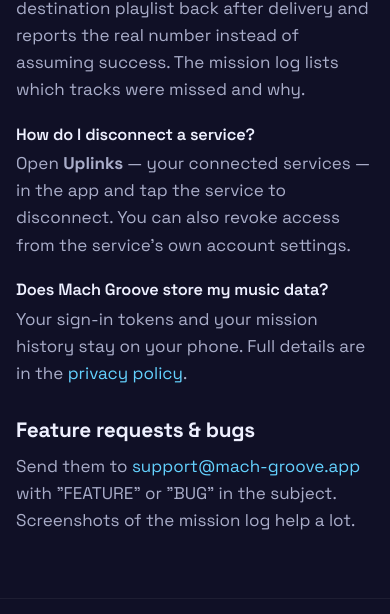
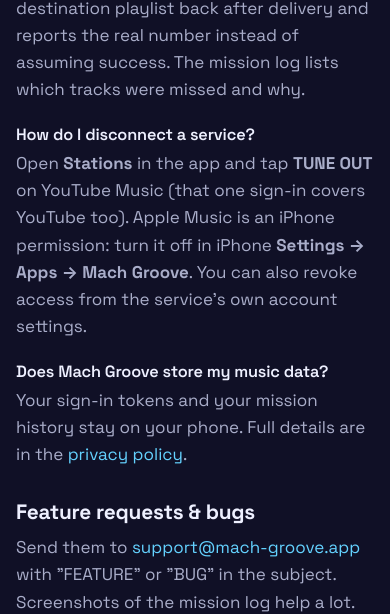
Before and after one commit to TheLMDxHangar/mach-groove-web, a plain HTML site: page support/index.html in a window 390 px wide. Shown: the part 1138-1752 px from the top of the page. Drawn offline with Linux system fonts and the light colour scheme.

Commit message:
B-0098: support page - How do I disconnect a service? now says Stations and TUNE OUT on YouTube Music; Apple Music is turned off in iPhone Settings, Apps, Mach Groove

```diff
--- a/support/index.html
+++ b/support/index.html
@@ -79,7 +79,7 @@
       <p>Because 14 landed. Mach Groove reads the destination playlist back after delivery and reports the real number instead of assuming success. The mission log lists which tracks were missed and why.</p>
 
       <h3>How do I disconnect a service?</h3>
-      <p>Open <strong>Uplinks</strong> — your connected services — in the app and tap the service to disconnect. You can also revoke access from the service's own account settings.</p>
+      <p>Open <strong>Stations</strong> in the app and tap <strong>TUNE OUT</strong> on YouTube Music (that one sign-in covers YouTube too). Apple Music is an iPhone permission: turn it off in iPhone <strong>Settings → Apps → Mach Groove</strong>. You can also revoke access from the service's own account settings.</p>
 
       <h3>Does Mach Groove store my music data?</h3>
       <p>Your sign-in tokens and your mission history stay on your phone. Full details are in the <a href="../privacy/">privacy policy</a>.</p>
```
